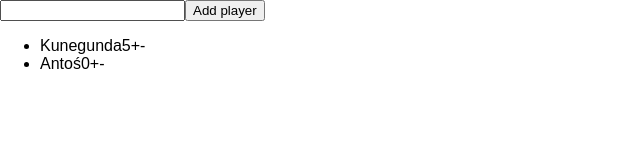
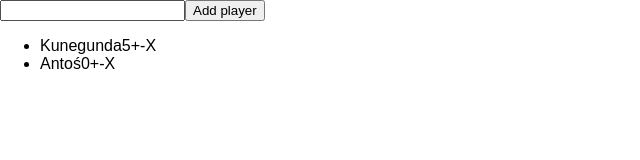
Before and after one commit to katarzynaprojekty/zadanie24.6, a React (Create React App) app: page / in a window 1280 px wide. Shown: the top 160 px of the page, without its empty margins (0-640 px from the left). Built offline with nearby package versions, Linux system fonts and the light colour scheme.

Commit message:
Update Player.js - add remove

```diff
--- a/src/components/Player/Player.js
+++ b/src/components/Player/Player.js
@@ -7,6 +7,7 @@ const Player = (props) => (
     <span className="Player__score">{props.score}</span>
     <span className="Player__button_plus Player__button" onClick={() => props.onPlayerScoreChange(1)} >+</span>
     <span className="Player__button_minus Player__button" onClick={() => props.onPlayerScoreChange(-1)} >-</span>
+    <span className="Player__button-remove" onClick={() => props.onPlayerRemove()}>X</span>
   </li>
 );
 
```
